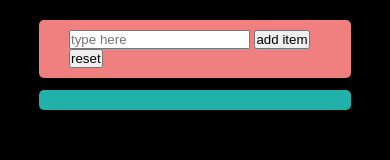
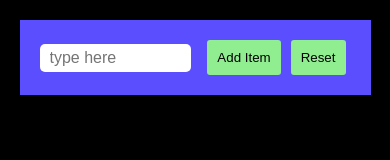
Before and after one commit to mohammadhasansojib/todo-list-app, a plain HTML site: page index.html in a window 390 px wide. Drawn offline with Linux system fonts and the light colour scheme.

Commit message:
design and make responsiveness with css

```diff
--- a/css/style.css
+++ b/css/style.css
@@ -14,33 +14,98 @@ body{
 }
 
 main{
-    width: 80%;
+    width: 90%;
+    max-width: 500px;
     margin: 20px auto;
-    background-color: lightcoral;
+    /* background-color: lightcoral; */
     border-radius: 5px;
 
     display: flex;
     flex-direction: column;
     gap: 0px;
-
-    position: relative;
 }
 
-#input-and-btns{
-    padding: 10px 30px;
+main button{
+    border: none;
+    padding: 5px 10px;
+    border-radius: 3px;
+    line-height: 20px;
+    text-transform: capitalize;
+    margin: 0 5px;
+    background-color: lightgreen;
+    cursor: pointer;
 }
-#item-field{
-    padding: 10px 30px;
-    background-color: lightseagreen;
+main input{
+    border: none;
+    outline: none;
+    font-size: 16px;
+    padding: 5px 10px;
     border-radius: 5px;
+}
+main #input-and-btns{
+    background-color: rgb(90, 78, 255);
+    padding: 20px;
 
-    position: absolute;
-    top: 70px;
-    left: 0;
-    width: 100%;
+    display: flex;
+
+}
+main #input-and-btns input{
+    margin-right: auto;
+}
+main #item-field{
+    background-color: rgba(90, 78, 255, 0.724);
+
+    display: flex;
+    flex-direction: column;
+
+}
+main #item-field p{
+    display: flex;
+    align-items: center;
+    padding: 15px 20px;
+    border-bottom: 1px solid #ffffff30;
+}
+main #item-field p:last-child{
+    border-bottom: none;
+}
+main #item-field p label{
+    margin-right: auto;
+    margin-left: 10px;
+    font-size: 16px;
+}
+main #item-field p input{
+    margin-right: auto;
+    margin-left: 10px;
+}
+main #item-field p input[type = "checkbox"]{
+    width: 20px;
+    height: 20px;
+    border: none;
+    margin: 0 5px;
+}
+main #item-field p input[type = "checkbox"]:checked{
+
 }
 
 /* .btn{
     padding: 5px;
     line-height: 20px;
 } */
+
+
+
+@media only screen and (max-width: 540px){
+    main #input-and-btns{
+        background-color: rgb(90, 78, 255);
+        padding: 20px;
+
+        display: flex;
+        align-items: center;
+    }
+    main #input-and-btns input{
+        width: calc(100% - 160px);
+    }
+    main #input-and-btns button{
+        line-height: 25px;
+    }
+}
```
